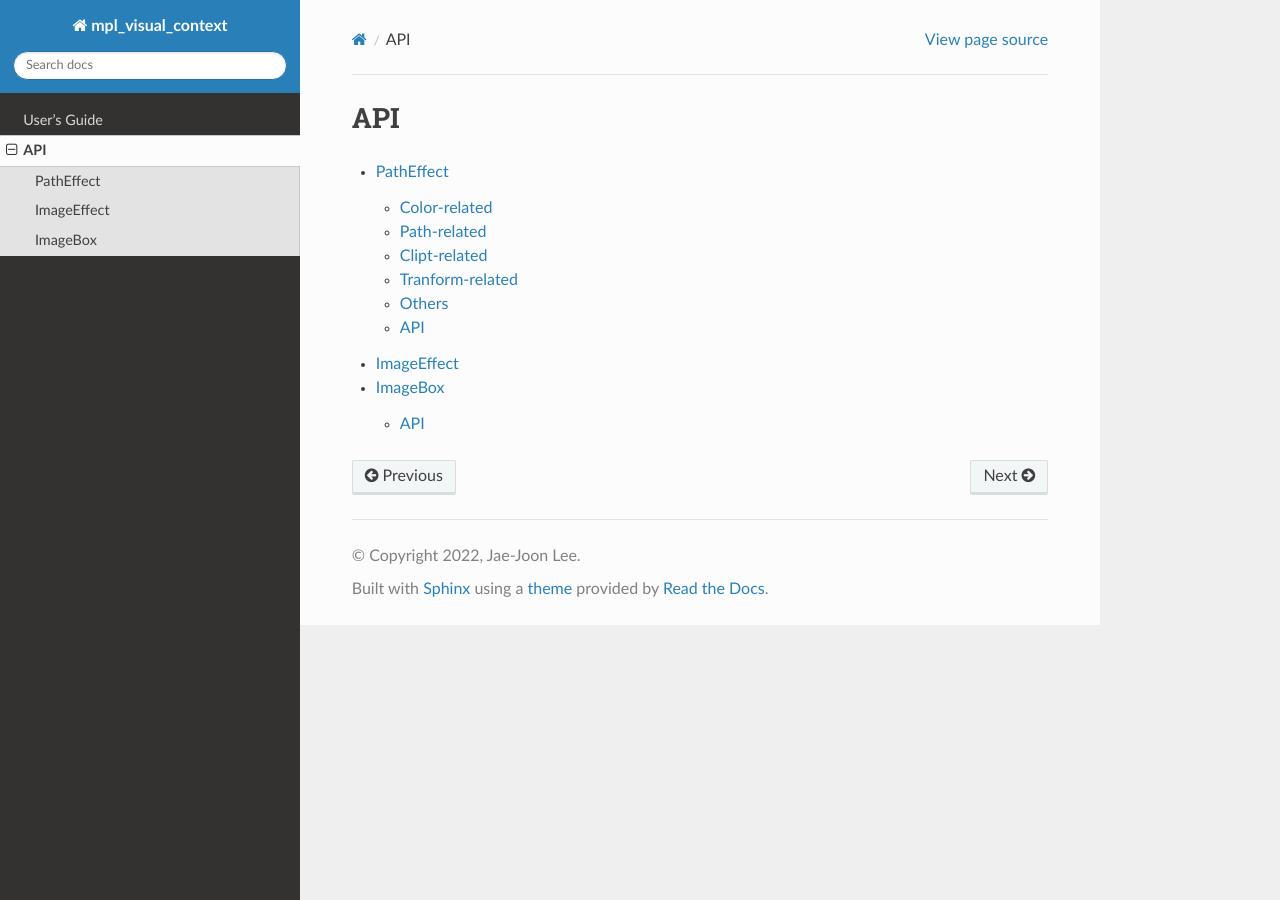
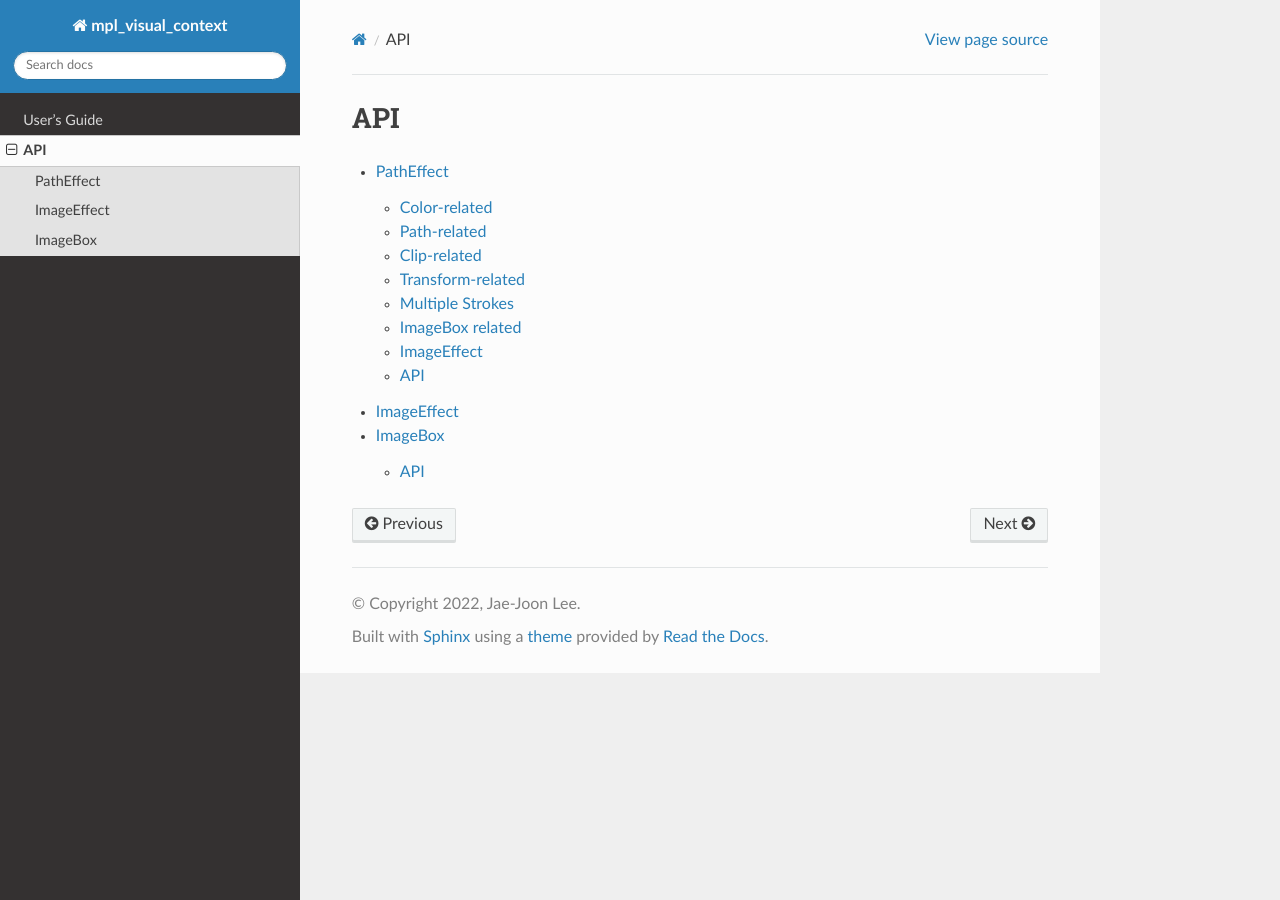
Before and after one commit to leejjoon/mpl-visual-context, a Sphinx documentation site: the page built from docs/API.rst, in a window 1280 px wide. Built offline with Sphinx 7.4.7 and the Read the Docs theme 2.0.0, drawn with Linux system fonts in a browser that asks for light colours; pages that are not in the unit, such as notebooks, are missing from menus.

Commit message:
doc improvement

```diff
--- a/docs/api_path_effect.rst
+++ b/docs/api_path_effect.rst
@@ -32,9 +32,10 @@ Path-related
    Partial
    Smooth
    SmoothFillBetween
+   RoundCorner
 
-Clipt-related
-=============
+Clip-related
+============
 
 .. autosummary::
    :toctree:
@@ -44,8 +45,8 @@ Clipt-related
    ClipPathSelf
    ClipRect
 
-Tranform-related
-================
+Transform-related
+=================
 
 .. autosummary::
    :toctree:
@@ -53,8 +54,18 @@ Tranform-related
 
    Offset
 
-Others
-======
+Multiple Strokes
+================
+
+.. autosummary::
+   :toctree:
+   :nosignatures:
+
+   Glow
+   CmapGlow
+
+ImageBox related
+================
 
 .. autosummary::
    :toctree:
@@ -62,8 +73,14 @@ Others
 
    AlphaGradient
    FillImage
-   Glow
-   CmapGlow
+
+ImageEffect
+===========
+
+.. autosummary::
+   :toctree:
+   :nosignatures:
+
    ImageEffect
 
 API
--- a/docs/index.rst
+++ b/docs/index.rst
@@ -1,5 +1,5 @@
 Welcome to mpl_visual_context's documentation!
-===================================================================
+==============================================
 
 A collection of tools that provide more visual context to your Matplotlib plots.:
 
--- a/docs/userguide-patheffects.rst
+++ b/docs/userguide-patheffects.rst
@@ -120,6 +120,8 @@ motivated by cybepunk style.
 
    plt.show()
 
+* multiple stokes
+
 .. autosummary::
    :toctree:
    :nosignatures:
@@ -134,6 +136,7 @@ ImageBox PathEffect
 We provide PathEffect that actually draws images (not path), most notable
 example is to provide a gradient effect.
 
+ImageBox is a moudule to create a gradient image.
 
 .. plot::
    :include-source:
```
Also changed, not shown: 4 other files.
